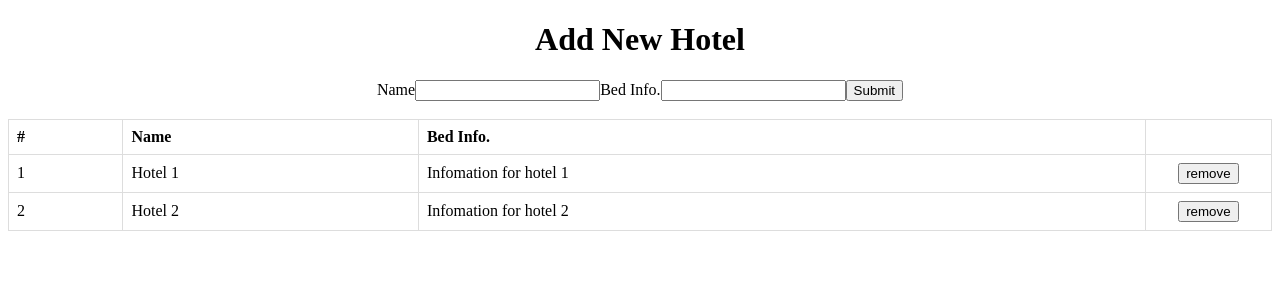
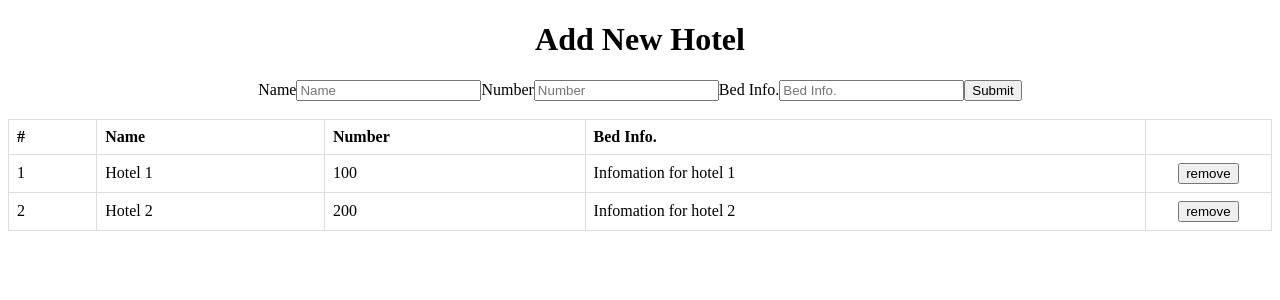
Before and after one commit to rikikun/ui-hotel-chiangmai, an Angular app: page / in a window 1280 px wide. Shown: the top 300 px of the page. Built offline with nearby package versions, Linux system fonts and the light colour scheme.

Commit message:
Update template

```diff
--- a/src/app/app.component.html
+++ b/src/app/app.component.html
@@ -5,10 +5,13 @@
   </h1>
   <div>
     <span id="name">Name</span>
-    <input for="name" type="text" class="input-name">
+    <input for="name" type="text" class="input-name" placeholder="Name">
+
+    <span id="number">Number</span>
+    <input for="number" type="number" placeholder="Number">
 
     <span id="info">Bed Info.</span>
-    <input for="info" type="text" class="input-info">
+    <input for="info" type="text" class="input-info" placeholder="Bed Info.">
 
     <button type="submit">Submit</button>
   </div>
@@ -17,12 +20,14 @@
     <tr>
       <th>#</th>
       <th>Name</th>
+      <th>Number</th>
       <th>Bed Info.</th>
       <th></th>
     </tr>
     <tr>
       <td>1</td>
       <td>Hotel 1</td>
+      <td>100</td>
       <td>Infomation for hotel 1</td>
       <td class="remove">
         <button>remove</button>
@@ -31,6 +36,7 @@
     <tr>
       <td>2</td>
       <td>Hotel 2</td>
+      <td>200</td>
       <td>Infomation for hotel 2</td>
       <td class="remove">
         <button>remove</button>
```
